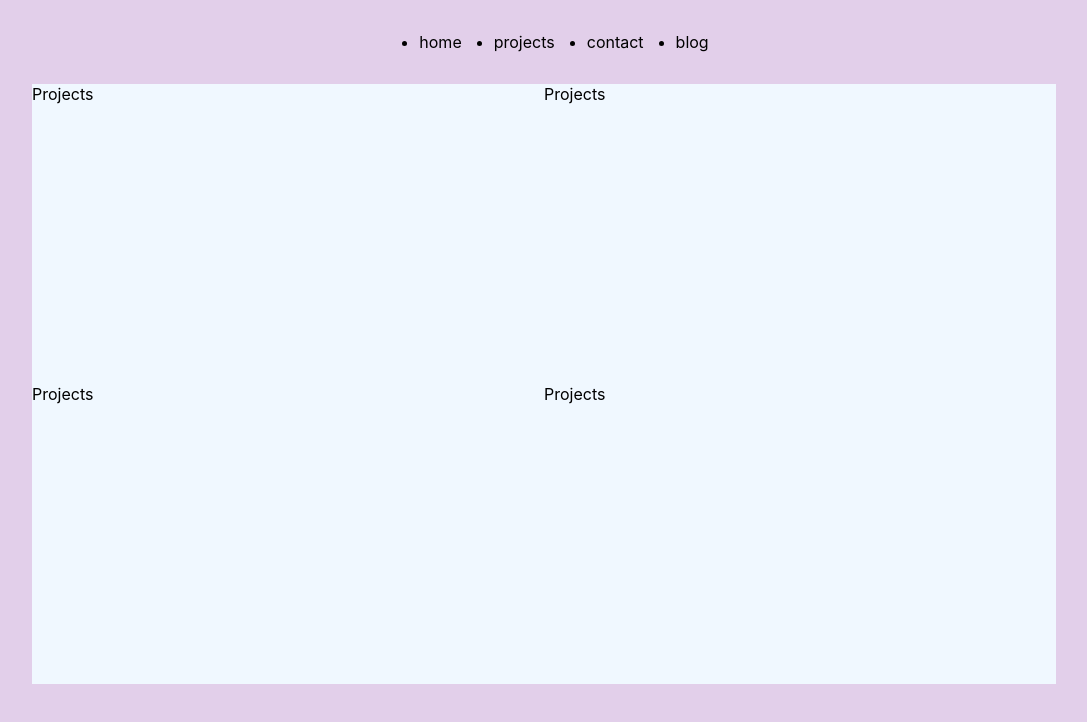
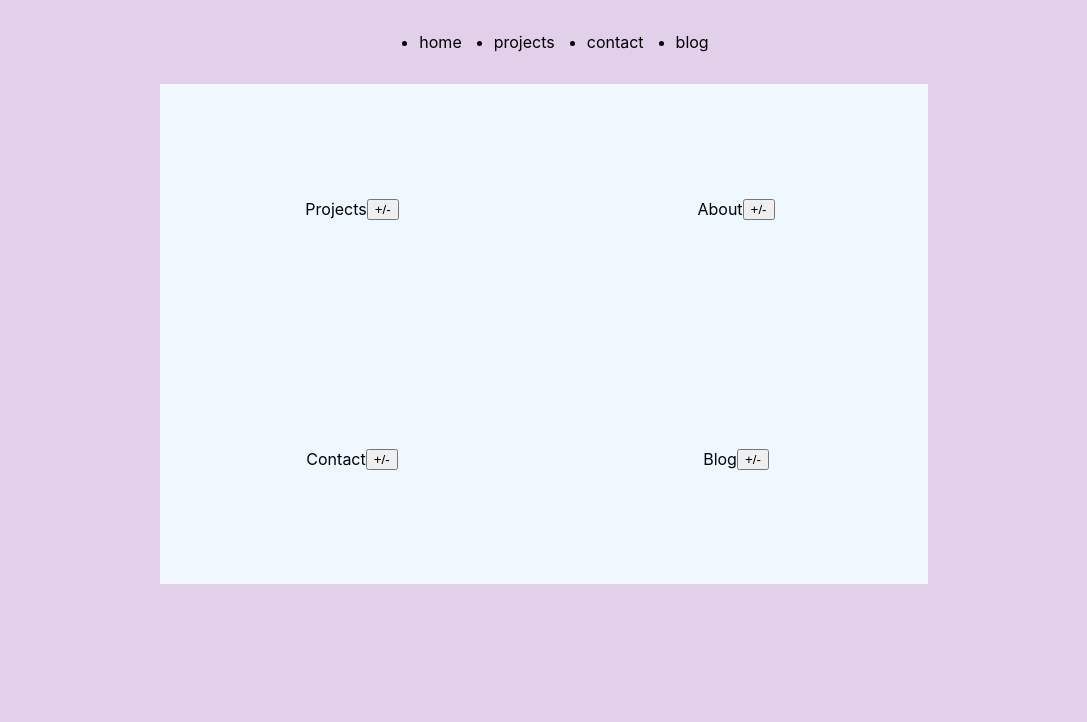
Before and after one commit to cooljasonmelton/site, a React (Create React App) app: page / in a window 1280 px wide. Shown: the top 722 px of the page, without its empty margins (96-1183 px from the left). Built offline with nearby package versions, Linux system fonts and the light colour scheme.

Commit message:
created some animated transitions for when you click on diff blog items

```diff
--- a/src/App.css
+++ b/src/App.css
@@ -10,7 +10,9 @@
 }
 
 .container{
-    width: 80%;
+    position: relative;
+    width: 60%;
+    height: 500px;
 
 
     background-image: url();
@@ -22,8 +24,20 @@
 }
 
 .square{
+    position: relative;
     width: 50%;
-    min-width: min(100%, 25em);
-    height: 300px;
+    /* min-width: min(100%, 25em); */
+    height: 50%;
     background-color: aliceblue;
+
+    transition: 0.5s;
 }
+
+.active{
+    position: absolute;
+    z-index: 1;
+    top: 0;
+    left: 0;
+    width: 100%;
+    height: 100%;
+}
--- a/src/App.js
+++ b/src/App.js
@@ -1,4 +1,4 @@
-import React from 'react';
+import React, {useState} from 'react';
 
 // styling
 import './App.css';
@@ -7,15 +7,66 @@ import './App.css';
 import Menu from './menu/Menu';
 
 const App = () => {
+  const [active, setActive] = useState('')
+
+  const setClass = name => {
+    const classArr = [name, 'square', 'cfb']
+    if (active === name) classArr.push('active')
+    return classArr.join(' ')
+  }
+
   return (
     <div className="App cfb">
       <Menu/>
 
       <div className="container cfb">
-        <div className="square">Projects</div>
-        <div className="square">Projects</div>
-        <div className="square">Projects</div>
-        <div className="square">Projects</div>
+        <div className={setClass('projects')}>
+          <p>Projects</p>
+          <button className=""
+            onClick={()=> setActive(
+              active === 'projects' ?
+                ''
+                  : 'projects'
+              )}>
+            +/-
+          </button>
+        </div>
+
+        <div className={setClass('about')}>
+          <p>About</p>
+          <button className=""
+            onClick={()=> setActive(
+              active === 'about' ?
+                ''
+                  : 'about'
+              )}>            +/-
+          </button>
+        </div>
+
+        <div className={setClass('contact')}>
+          <p>Contact</p>
+          <button className=""
+            onClick={()=> setActive(
+              active === 'contact' ?
+                ''
+                  : 'contact'
+              )}>            +/-
+          </button>
+        </div>
+
+        <div className={setClass('blog')}>
+          <p>Blog</p>
+          <button className=""
+            onClick={()=> setActive(
+              active === 'blog' ?
+                ''
+                  : 'blog'
+              )}>            +/-
+          </button>
+        </div>
+
+
+
 
 
       </div>
```
